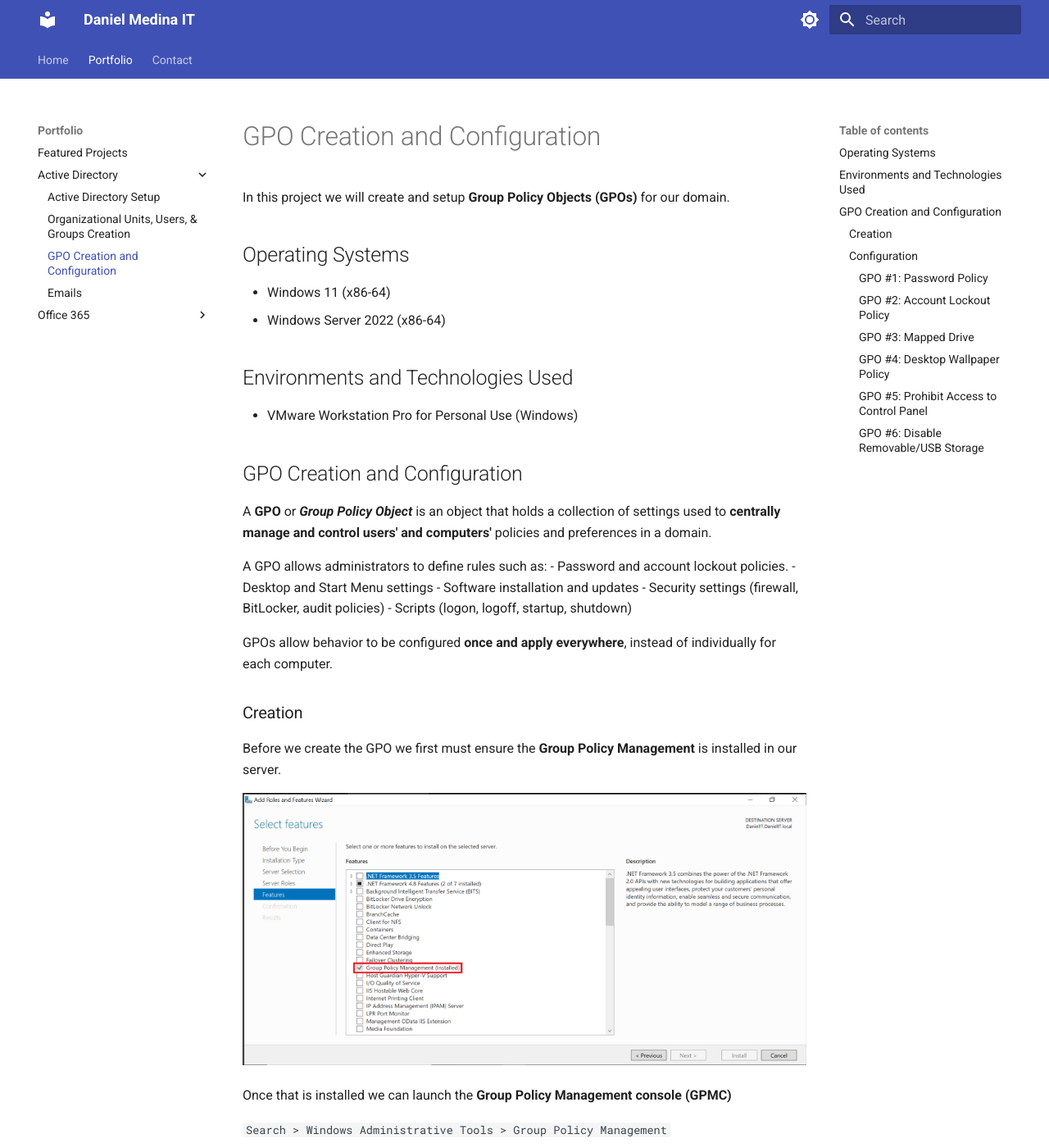
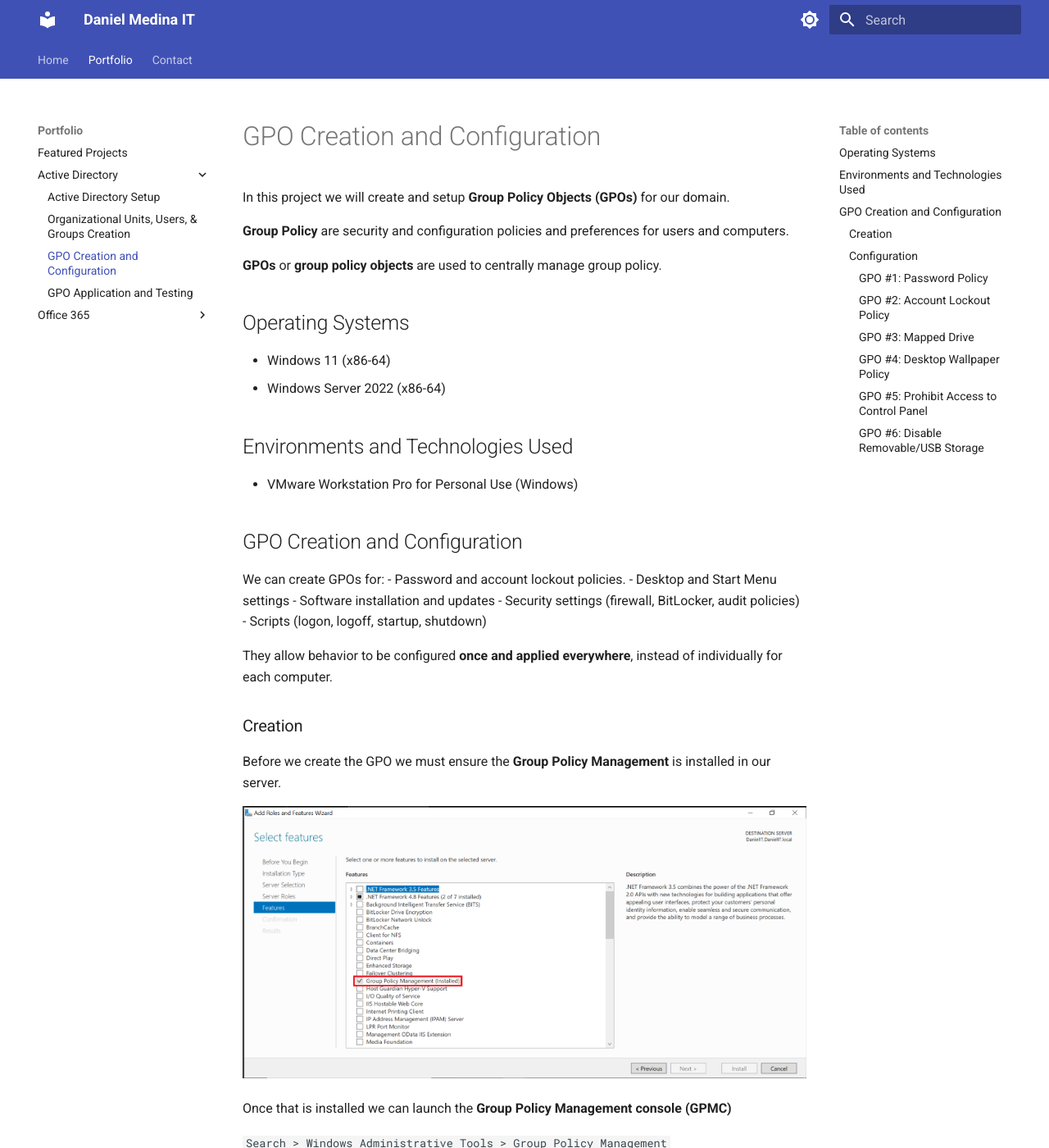
Before and after one commit to DanMedinaGH/IT_portfolio, an MkDocs documentation site: the page built from docs/portfolio/active_directory/GPO_creation_configuration/GPO_creation_configuration.md, in a window 1280 px wide and 1400 px high. Shown: the whole window at 82% size. Built offline with MkDocs 1.6.1 and Material for MkDocs 9.7.7, drawn with Linux system fonts in a browser that asks for light colours.

Commit message:
Added GPO application and testing page.

```diff
--- a/docs/portfolio/active_directory/GPO_creation_configuration/GPO_creation_configuration.md
+++ b/docs/portfolio/active_directory/GPO_creation_configuration/GPO_creation_configuration.md
@@ -1,5 +1,9 @@
 # GPO Creation and Configuration
 In this project we will create and setup **Group Policy Objects (GPOs)** for our domain.
+
+**Group Policy** are security and configuration policies and preferences for users and computers.
+
+**GPOs** or **group policy objects** are used to centrally manage group policy.
 
 ## Operating Systems
 - Windows 11 (x86-64)
@@ -9,19 +13,17 @@ In this project we will create and setup **Group Policy Objects (GPOs)** for our
 - VMware Workstation Pro for Personal Use (Windows)
 
 ## GPO Creation and Configuration
-A **GPO** or ***Group Policy Object*** is an object that holds a collection of settings used to **centrally manage and control users' and computers'** policies and preferences in a domain.
-
-A GPO allows administrators to define rules such as:
+We can create GPOs for:
 - Password and account lockout policies.
 - Desktop and Start Menu settings
 - Software installation and updates
 - Security settings (firewall, BitLocker, audit policies)
 - Scripts (logon, logoff, startup, shutdown)
 
-GPOs allow behavior to be configured **once and apply everywhere**, instead of individually for each computer.
+They allow behavior to be configured **once and applied everywhere**, instead of individually for each computer.
 
 ### Creation
-Before we create the GPO we first must ensure the **Group Policy Management** is installed in our server.
+Before we create the GPO we must ensure the **Group Policy Management** is installed in our server.
 
 ![GPO Feature](./assets/images/GPO_feature.png)
 
--- a/mkdocs.yml
+++ b/mkdocs.yml
@@ -44,7 +44,7 @@ nav:
         - Active Directory Setup: portfolio/active_directory/setup/setup.md
         - Organizational Units, Users, & Groups Creation: portfolio/active_directory/OUs_users_groups/OUs_users_groups.md
         - GPO Creation and Configuration: portfolio/active_directory/GPO_creation_configuration/GPO_creation_configuration.md
-        - Emails: portfolio/active_directory/emails/emails.md
+        - GPO Application and Testing: portfolio/active_directory/GPO_application_testing/GPO_application_testing.md
       - Office 365:
         - Setup: portfolio/office_365/office_365.md
   - Contact: contact/contact.md
```
Also changed, not shown: docs/portfolio/active_directory/GPO_application_testing/GPO_application_testing.md (added, +20 -0 lines), docs/portfolio/active_directory/OUs_users_groups/OUs_users_groups.md (+1 -0 lines).
